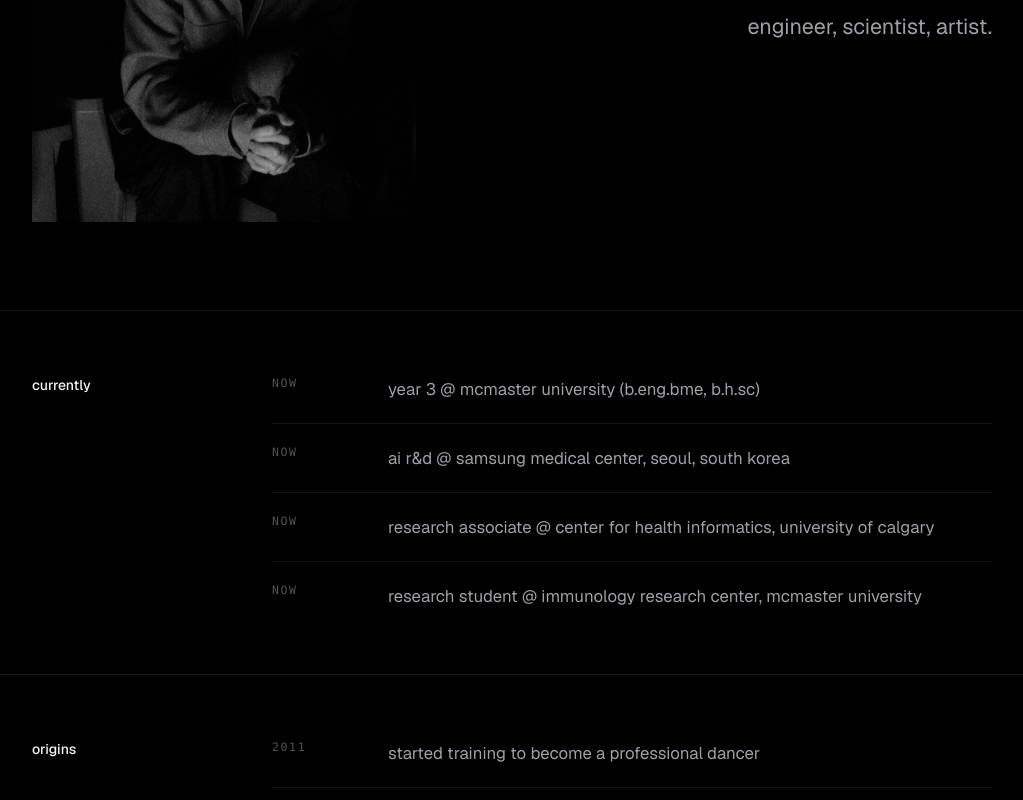
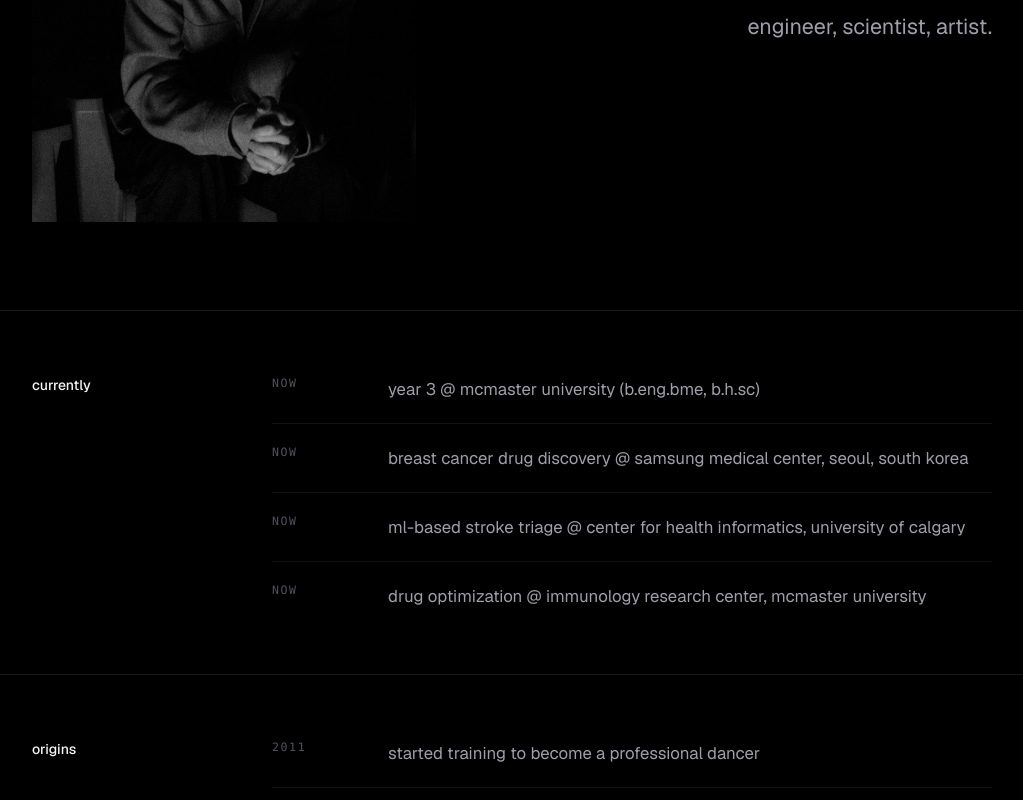
Before and after one commit to Brandon-Yoo/Website, a Next.js app: page / in a window 1280 px wide. Shown: the part 346-1146 px from the top of the page, without its empty margins (128-1151 px from the left). Built offline with nearby package versions, Linux system fonts and the light colour scheme.

Commit message:
fixed descriptions

```diff
--- a/app/page.tsx
+++ b/app/page.tsx
@@ -38,15 +38,15 @@ const timelineSections: TimelineSection[] = [
       },
       {
         year: "now",
-        text: "ai r&d @ samsung medical center, seoul, south korea"
+        text: "breast cancer drug discovery @ samsung medical center, seoul, south korea"
       },
       {
         year: "now",
-        text: "research associate @ center for health informatics, university of calgary"
+        text: "ml-based stroke triage @ center for health informatics, university of calgary"
       },
       {
         year: "now",
-        text: "research student @ immunology research center, mcmaster university"
+        text: "drug optimization @ immunology research center, mcmaster university"
       }
     ]
   },
```
